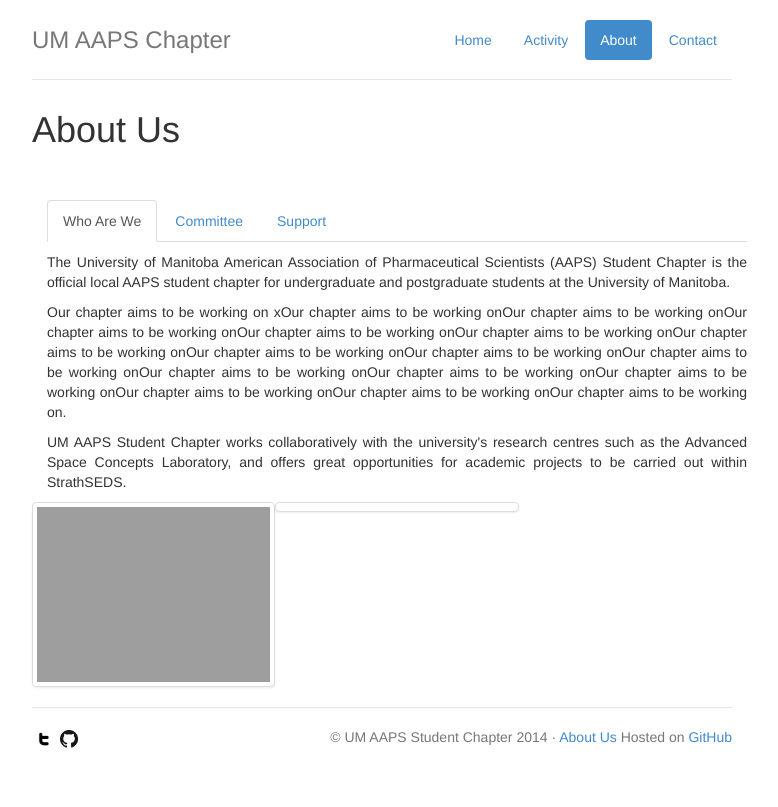
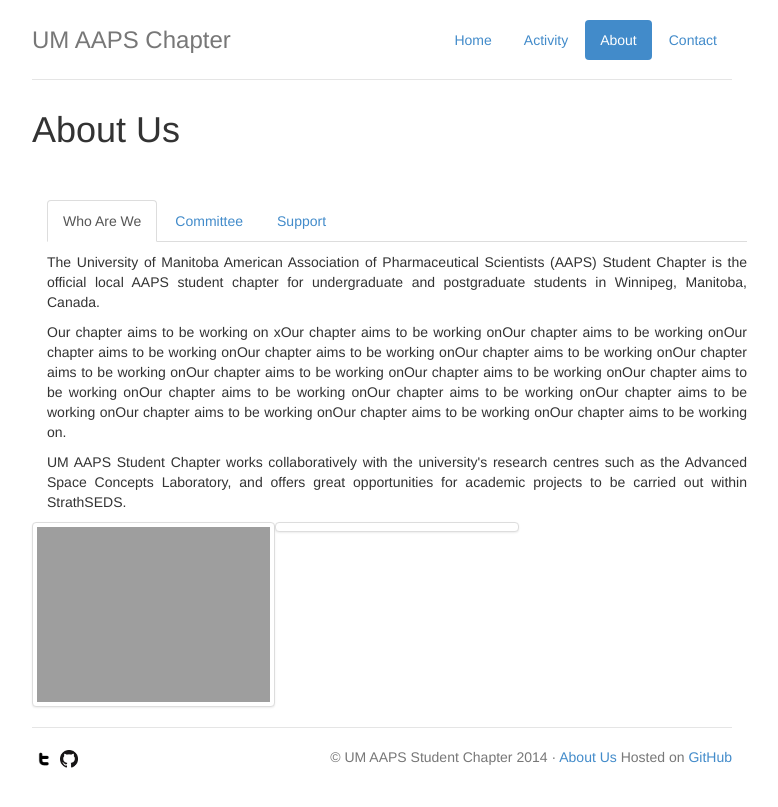
Before and after one commit to umaaps/umaaps.github.io, a Jekyll site: the page built from about.html, in a window 1280 px wide. Shown: the top 807 px of the page, without its empty margins (258-1036 px from the left). Built offline with Jekyll 4.4.1, drawn with Linux system fonts in a browser that asks for light colours; some of the changed lines change nothing that is shown.

Commit message:
modify about.html

```diff
--- a/_config.yml
+++ b/_config.yml
@@ -33,22 +33,22 @@
 committee_positions: [president, vp, treasurer, secretary]
 committee:
   president:
-    name: Ben Turner
+    name: Sarandeep Malhi
     gravatar: 29e309f15dc5748a962f13185d90bf62
-    email: president@strathseds.org
+    email: malhis@myumanitoba.ca
     position: President
   vp:
     name: Jennifer Miller
     gravatar: 29e309f15dc5748a962f13185d90bf62
     email: vicepresident@strathseds.org
     position: Vice-president
+  secretary:
+    name: Yufei Chen
+    gravatar: 29e309f15dc5748a962f13185d90bf62
+    email: umche355@myumanitoba.ca
+    position: Secretary
   treasurer:
-    name: Ciara McGrath
+    name: Sidi Yang
     gravatar: 29e309f15dc5748a962f13185d90bf62
-    email: treasurer@strathseds.org
+    email: sidi.yang@umanitoba.ca
     position: Treasurer
-  secretary:
-    name: Adam McGhie
-    gravatar: 29e309f15dc5748a962f13185d90bf62
-    email: cto@strathseds.org
-    position: Secretary
--- a/about.html
+++ b/about.html
@@ -21,7 +21,7 @@
 
         	<section>
         		<p></p>
-            	<p align="justify">The University of Manitoba American Association of Pharmaceutical Scientists (AAPS) Student Chapter is the official local AAPS student chapter for undergraduate and postgraduate students at the University of Manitoba.</p>
+            	<p align="justify">The University of Manitoba American Association of Pharmaceutical Scientists (AAPS) Student Chapter is the official local AAPS student chapter for undergraduate and postgraduate students in Winnipeg, Manitoba, Canada.</p>
             	<p align="justify">Our chapter aims to be working on xOur chapter aims to be working onOur chapter aims to be working onOur chapter aims to be working onOur chapter aims to be working onOur chapter aims to be working onOur chapter aims to be working onOur chapter aims to be working onOur chapter aims to be working onOur chapter aims to be working onOur chapter aims to be working onOur chapter aims to be working onOur chapter aims to be working onOur chapter aims to be working onOur chapter aims to be working onOur chapter aims to be working on.</p>
             	<p align="justify">UM AAPS Student Chapter works collaboratively with the university's research centres such as the Advanced Space Concepts Laboratory, and offers great opportunities for academic projects to be carried out within StrathSEDS.</p>
 
```
